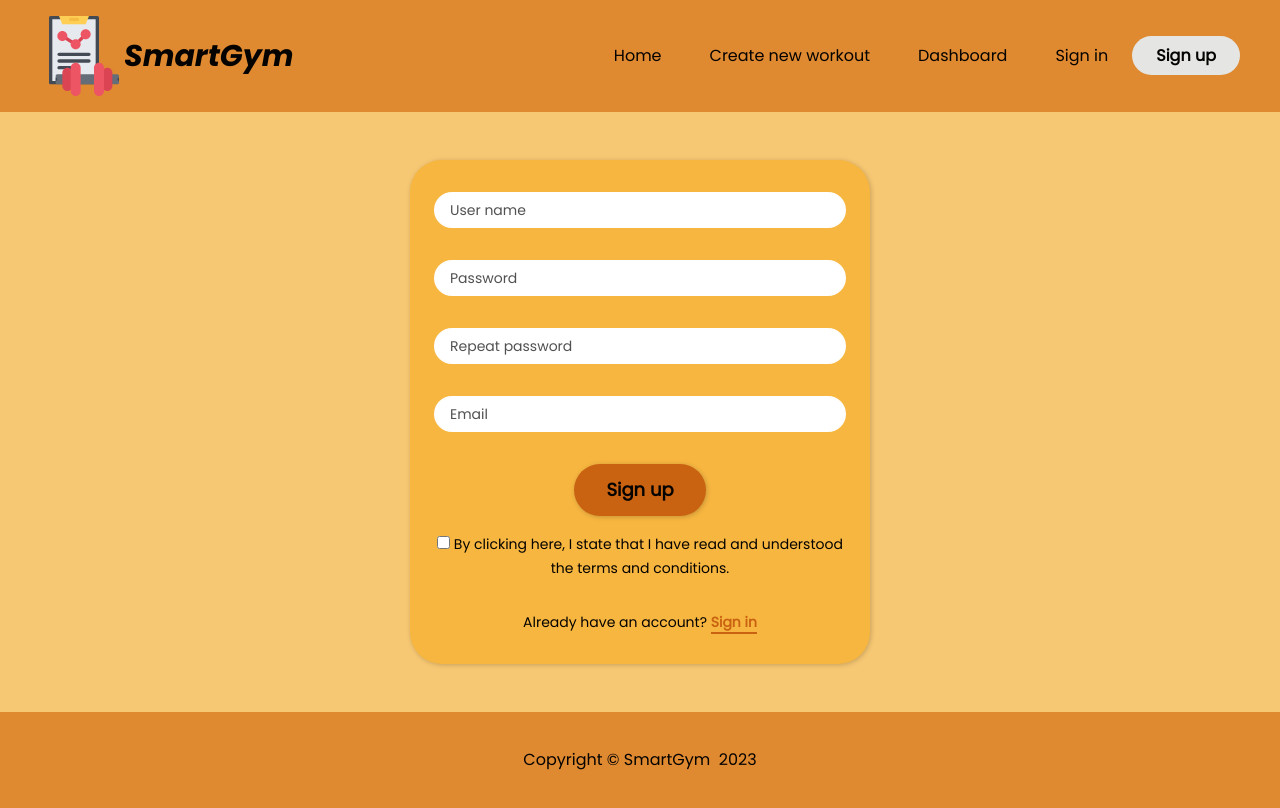
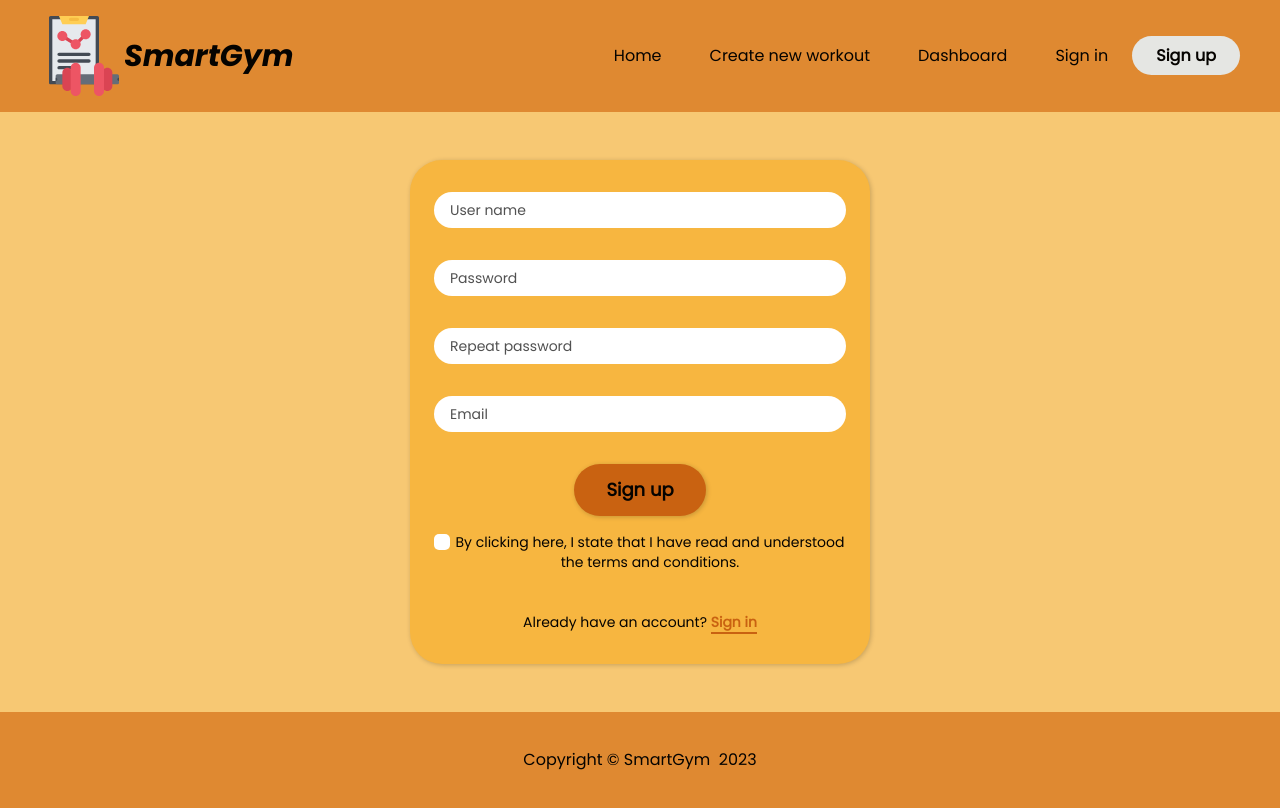
Before and after one commit to Kepmon/Workout-planner, a Vue app: page /sign-up in a window 1280 px wide. Built offline with nearby package versions, Linux system fonts and the light colour scheme.

Commit message:
refactored some part of the existing code

```diff
--- a/src/components/shared/TheForm.vue
+++ b/src/components/shared/TheForm.vue
@@ -3,30 +3,13 @@
         <div class="flex flex-col w-full">
             <slot name="inputs"></slot>
             <slot name="buttons"></slot>
-        </div>
-
-        <div class="px-6 mt-4 text-center">
-            <label v-if="$route.name === 'sign-up'" class="mt-4 max-w-[300px] text-sm">
-            <input type="checkbox" />
-                By clicking here, I state that I have read and understood the terms and conditions.
-            </label>
-        </div>
-
-        <div class="px-6 text-center">
-            <p v-if="$route.name === 'sign-in' || $route.name === 'sign-up'" class="mt-8 text-sm">{{ question }} <router-link :to="goTo" class="border-b-brown-color border-b-2 text-brown-color font-bold">{{ answer }}</router-link></p>
+            <slot name="others"></slot>
         </div>
     </form>
 </template>
 
 <script>
 export default {
-    name: 'TheForm',
-    data() {
-        return {
-            question: this.$route.name === 'sign-in' ? "Don't have an account?" : 'Already have an account?',
-            answer: this.$route.name === 'sign-in' ? 'Create one' : 'Sign in',
-            goTo: this.$route.name === 'sign-in' ? 'sign-up' : 'sign-in'
-        }
-    }
+    name: 'TheForm'
 }
 </script>
--- a/src/components/shared/TheInput.vue
+++ b/src/components/shared/TheInput.vue
@@ -1,6 +1,6 @@
 <template>
     <div class="mb-8">
-        <input :value="modelValue" @input="$emit('update:modelValue', $event.target.value)" :type="type" :name="name" :placeholder="placeholder" :class="[type === 'radio' ?  'radio' : 'text', width]" class="w-full" />
+        <input :value="modelValue" @input="$emit('update:modelValue', $event.target.value)" :type="type" :name="name" :placeholder="placeholder" :class="[className, width]" class="w-full" />
         <p v-show="key === ''" class="text-sm text-red-700 font-bold">The {{ key }} is required</p>
     </div>
 </template>
@@ -9,7 +9,16 @@
 export default {
     name: 'TheInput',
     props: ['type', 'placeholder', 'width', 'modelValue', 'name', 'id', 'value', 'key'],
-    emits: ['update:modelValue']
+    emits: ['update:modelValue'],
+    data() {
+        return {
+            className: {
+                text: this.type === 'text' || 'password' || 'email' || 'number',
+                radio: this.type === 'radio',
+                checkbox: this.type === 'checkbox'
+            }
+        }
+    }
 }
 </script>
 
@@ -18,6 +27,10 @@ export default {
     @apply pl-4 h-9 rounded-full text-sm outline-none focus:shadow-3xl placeholder:text-placeholder-color max-[399px]:min-w-0
 }
 .radio {
-    @apply appearance-none
+    @apply appearance-none pl-0
+}
+
+.checkbox {
+    @apply flex items-center justify-center appearance-none mr-1 h-4 w-4 relative top-[2px] bg-white rounded-[5px] checked:bg-brown-color checked:after:content-checked after:absolute after:top-0 after:left-[1px]
 }
 </style>
--- a/src/views/CreateView.vue
+++ b/src/views/CreateView.vue
@@ -127,7 +127,9 @@ export default {
     ...mapState(useExerciseStore, ['exercises', 'selectedExercises']),
     ...mapState(useUserStore, ['isSignedIn']),
     selectedUnit() {
-      return this.kgValue === true ? 'kg' : 'lb'
+      if (this.kgValue === true || this.lbValue === true) {
+        return this.kgValue === true ? 'kg' : 'lb'
+      }
     },
     exercisesToShow() {
       if (this.exerciseName === '') {
--- a/src/views/SignInView.vue
+++ b/src/views/SignInView.vue
@@ -12,6 +12,12 @@
         <template #buttons>
           <div class="flex justify-center">
             <the-button text="Sign in" />
+          </div>
+        </template>
+
+        <template #others>
+          <div class="px-6 text-center">
+            <p class="mt-8 text-sm">Don't have an account? <router-link :to="{ name: 'sign-up'}" class="border-b-brown-color border-b-2 text-brown-color font-bold">Create one</router-link></p>
           </div>
         </template>
       </the-form>
--- a/src/views/SignUpView.vue
+++ b/src/views/SignUpView.vue
@@ -14,6 +14,19 @@
         <template #buttons>
           <div class="flex justify-center">
             <the-button text="Sign up" />
+          </div>
+        </template>
+
+        <template #others>
+          <div class="flex justify-evenly px-6 mt-4 text-center">
+            <the-input type="checkbox" />
+            <label v-if="$route.name === 'sign-up'" class="text-sm">
+                By clicking here, I state that I have read and understood the terms and conditions.
+            </label>
+          </div>
+
+          <div class="px-6 text-center">
+            <p class="mt-8 text-sm">Already have an account? <router-link :to="{ name: 'sign-in'}" class="border-b-brown-color border-b-2 text-brown-color font-bold">Sign in</router-link></p>
           </div>
         </template>
       </the-form>
@@ -35,7 +48,3 @@ export default {
   }
 }
 </script>
-
-<style>
-
-</style>
--- a/tailwind.config.js
+++ b/tailwind.config.js
@@ -35,7 +35,10 @@ module.exports = {
       },
       fontSize: {
         40: '40px'
-      }
+      },
+      content: {
+        'checked': 'url("/img/checked-svgrepo-com.svg")',
+      },
     },
   },
   plugins: [],
```
Also changed, not shown: public/img/checked-svgrepo-com.svg (added).
